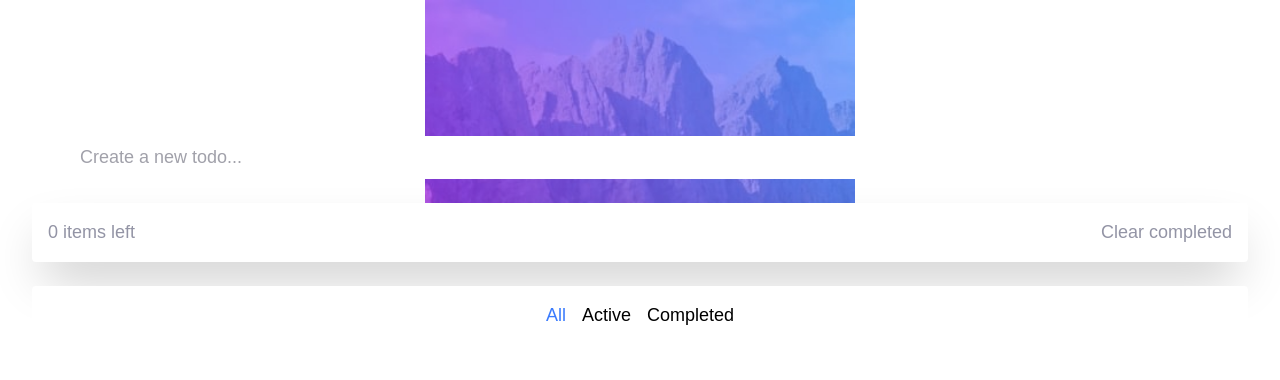
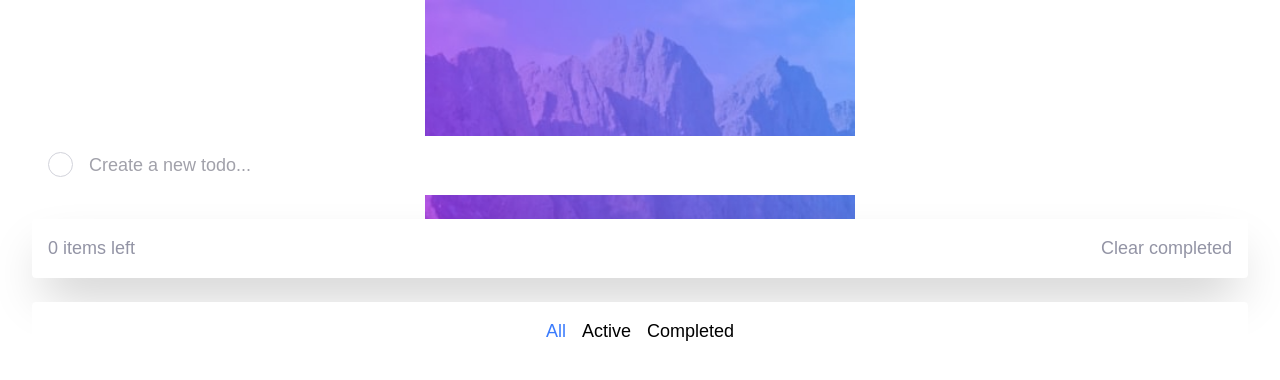
Before and after one commit to ittybe/todo-webapp, a React (Create React App) app: page / in a window 1280 px wide. Shown: the top 380 px of the page. Built offline with nearby package versions, Linux system fonts and the light colour scheme.

Commit message:
input styles

```diff
--- a/src/AddTaskInput.js
+++ b/src/AddTaskInput.js
@@ -17,9 +17,10 @@ export default class AddTaskInput extends React.Component {
     render(){
         return (
             <div>
-                <form onSubmit={this.onTrigger} autoComplete="off" className="w-full">
+                <form onSubmit={this.onTrigger} autoComplete="off" className="add-task-form">
+                    <div className="border-l-light-grayish-blue"></div>
                     <input type = "text" name="task" placeholder="Create a new todo..."
-                            className="w-full rounded pl-12 py-2 pr-2"/>
+                            className="add-task-input"/>
                     {/* <input type = "submit" value = "Submit"/> */}
                 </form>
             </div>
--- a/src/Task.js
+++ b/src/Task.js
@@ -26,7 +26,6 @@ export default class Task extends React.Component {
                         <div className={"icon  " + (this.props.task.isActive? "": "bg-icon-check")}></div>
                     </button>
                 </div>
-
                 <button onClick={() => this.markTask()} className={
                     `
                     task-body
--- a/src/index.css
+++ b/src/index.css
@@ -31,15 +31,6 @@ body {
     padding-top: 100%;
 }
 
-input {
-    position: relative;
-}
-
-input::after {
-    position: absolute;
-
-}
-
 input:focus {
     outline: none;
 }
@@ -56,14 +47,6 @@ input:focus {
     display: block;
     padding-top: 100%;
 }
-
-
-/* .icon-wrapper {
-    max-height: 25px;
-} */
-
-
-
 
 /*
 gradient border pseudo element
@@ -96,11 +79,9 @@ pseudo elements cant be readed or changed through js
     background: var(--d-dark-grayish-blue);
 } */
 
-
 /*
 gradient border wrapper
 */
-
 .task {
     @apply flex flex-row items-start p-4 border-b border-l-light-grayish-blue;
 }
@@ -139,3 +120,23 @@ gradient border wrapper
 .change-tasks>button:hover {
     color: var(--l-very-dark-grayish-blue)
 }
+
+
+.add-task-form {
+    @apply w-full rounded p-4 relative flex flex-row;
+    background-color: white;
+}
+
+.add-task-form>div {
+    @apply border rounded-full mr-4 flex;
+    /* for some reason only this combination will make perfect circle 25x25 */
+    min-width: 25px;
+    /* min-height: 25px; */
+    max-height: 25px;
+    /* max-width: 25px; */
+}
+
+.add-task-input {
+    @apply w-full;
+    caret-color: var(--primary-bright-blue);
+}
```
